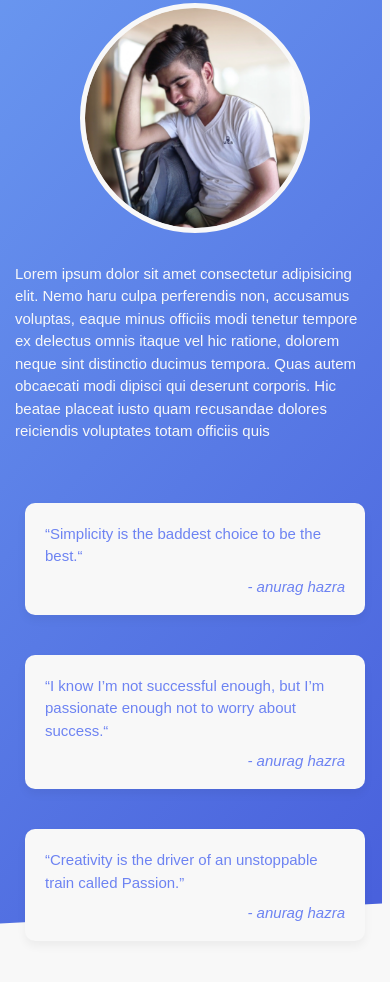
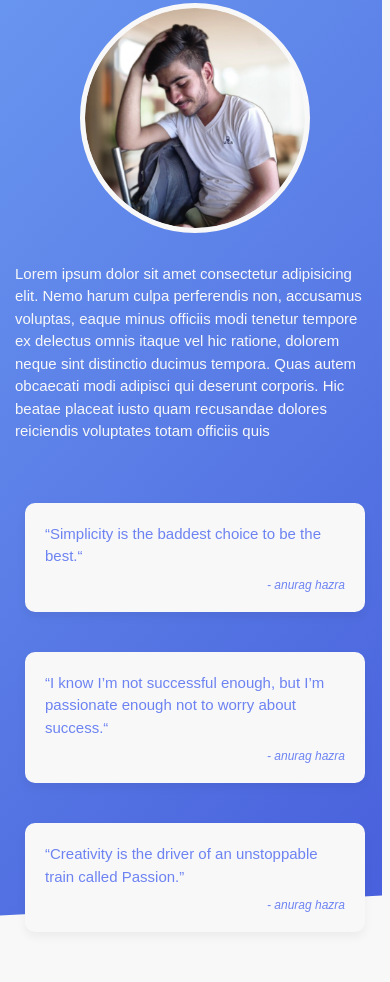
Before and after one commit to atul22g-dev/Portfolio3, a plain HTML site: page index.html in a window 390 px wide. Shown: the part 1962-2944 px from the top of the page. Drawn offline with Linux system fonts and the light colour scheme.

```diff
--- a/css/style.css
+++ b/css/style.css
@@ -511,7 +511,7 @@ main .main .home-bg-img {
 
 .Article {
   position: relative;
-  font-size: 0.5em;
+  font-size: 12px;
   padding: 20px;
   padding-bottom: 30px;
   margin: 20px 10px;
@@ -526,8 +526,6 @@ main .main .home-bg-img {
 .Article,
 .Article p {
   color: #6d83f2;
-	font-size: 15px;
-
 }
 .Article i {
   position: absolute;
--- a/index.html
+++ b/index.html
@@ -191,7 +191,12 @@ transition-delay: 500ms;
                 </div>
                 <!-- Paragraph -->
                 <p>
-                    Lorem ipsum dolor sit amet consectetur adipisicing elit. Nemo haru culpa perferendis non, accusamus voluptas, eaque minus officiis modi tenetur tempore ex delectus omnis itaque vel hic ratione, dolorem neque sint distinctio ducimus tempora. Quas autem obcaecati modi dipisci qui deserunt corporis. Hic beatae placeat iusto quam recusandae dolores reiciendis voluptates totam officiis quis
+                    Lorem ipsum dolor sit amet consectetur adipisicing elit. Nemo harum
+                    culpa perferendis non, accusamus voluptas, eaque minus officiis modi
+                    tenetur tempore ex delectus omnis itaque vel hic ratione, dolorem
+                    neque sint distinctio ducimus tempora. Quas autem obcaecati modi
+                    adipisci qui deserunt corporis. Hic beatae placeat iusto quam
+                    recusandae dolores reiciendis voluptates totam officiis quis
                 </p>
             </article>
             <div class="Article_box">
@@ -205,7 +210,8 @@ transition-delay: 500ms;
                 <!-- Article 2 -->
                 <article class="Article">
                     <p>
-                        “I know I’m not successful enough, but I’m passionate enough not to worry about success.“
+                        “I know I’m not successful enough, but I’m passionate enough not
+                        to worry about success.“
                     </p>
                     <br /><i>- anurag hazra</i>
                 </article>
```
